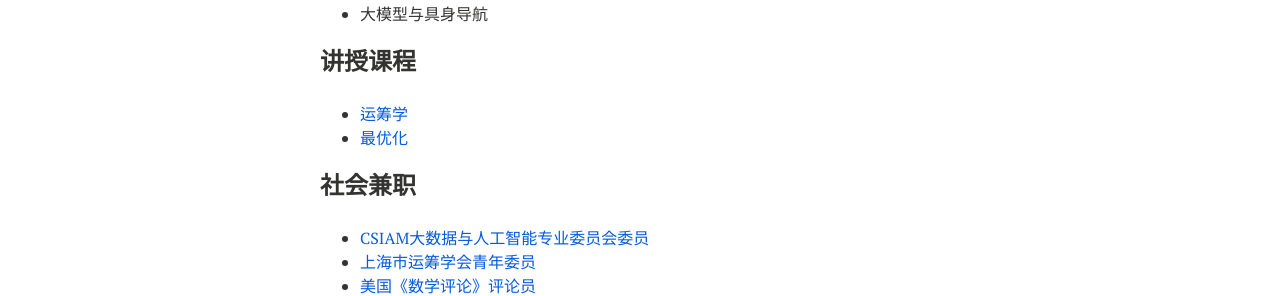
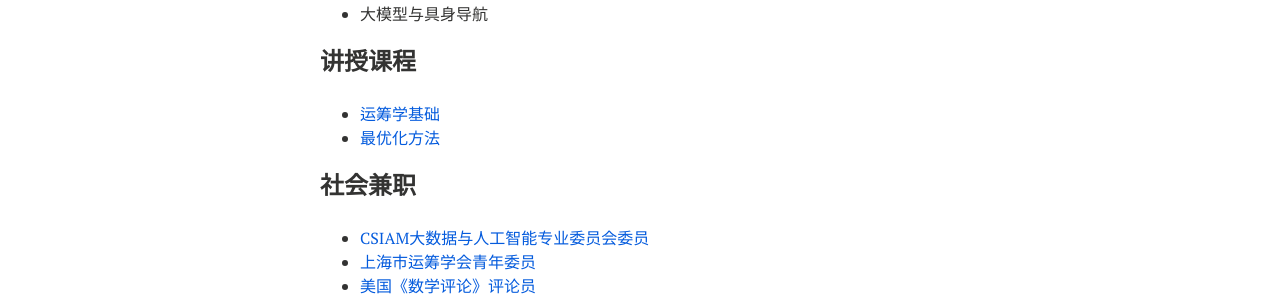
Before and after one commit to xianchaoxiu/xianchaoxiu.github.io, a Jekyll site: the page built from chinese/index.md, in a window 1280 px wide. Shown: the part 371-667 px from the top of the page. Built offline with Jekyll 4.4.1, drawn with Linux system fonts in a browser that asks for light colours; nearby versions of some CDN libraries.

Commit message:
Update index.md

```diff
--- a/chinese/index.md
+++ b/chinese/index.md
@@ -23,8 +23,8 @@ share: false
 
 
 ### 讲授课程
-* <a href="https://xianchaoxiu.github.io/chinese/OR/" class="textlink" target="_blank"> 运筹学 </a><br>
-* <a href="https://xianchaoxiu.github.io/chinese/OPT/" class="textlink" target="_blank"> 最优化 </a><br>
+* <a href="https://xianchaoxiu.github.io/chinese/OR/" class="textlink" target="_blank"> 运筹学基础 </a><br>
+* <a href="https://xianchaoxiu.github.io/chinese/OPT/" class="textlink" target="_blank"> 最优化方法 </a><br>
 
 
 
```
